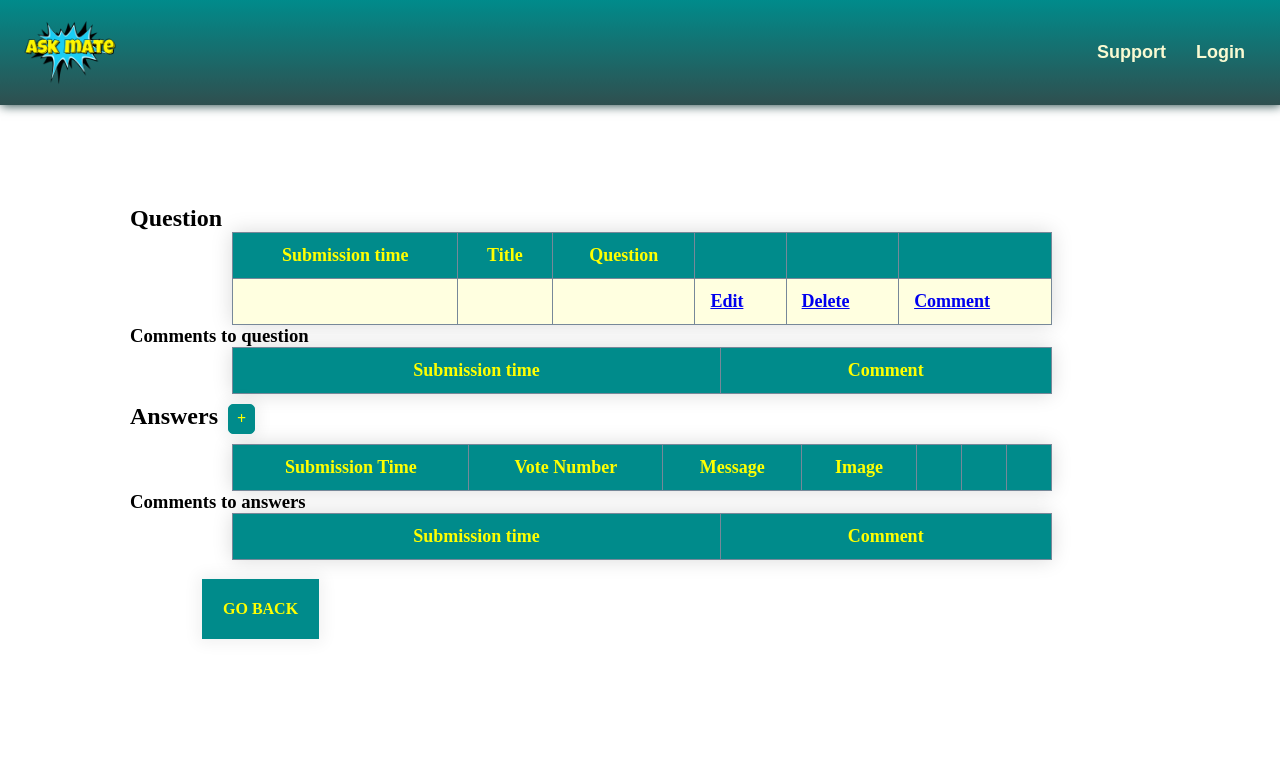
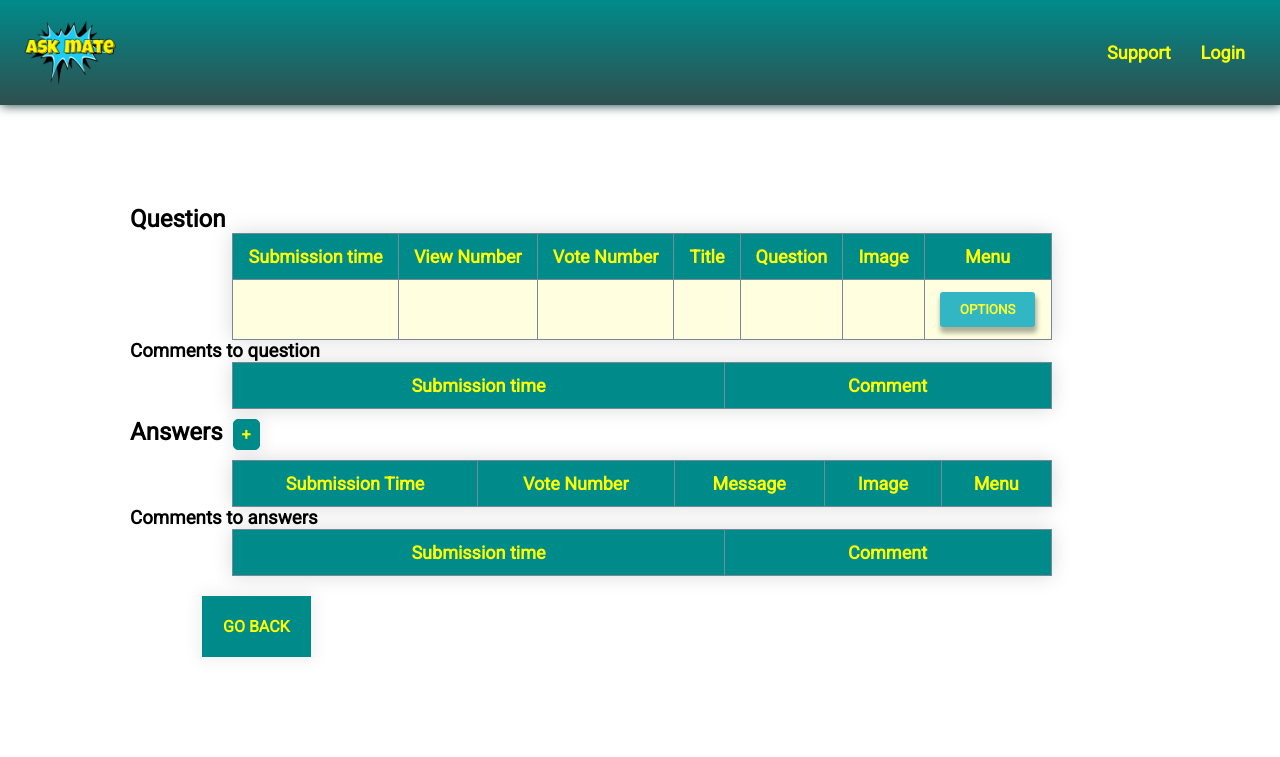
Before and after one commit to CodecoolGlobal/ask-mate-3-python-lillakiraly, a Flask app: template templates/question_form.html in a window 1280 px wide. Shown: the top 757 px of the page. Run offline with Flask 2, Linux system fonts and the light colour scheme; the template is opened without the code that fills it, so the values that code supplies are empty.

Commit message:
Update design and create  dropdown menu add to question form

```diff
--- a/data_manager.py
+++ b/data_manager.py
@@ -41,7 +41,7 @@ def get_answers(cursor, id):
 @database_common.connection_handler
 def display_question_from_id(cursor, id):
     query = """
-        SELECT question.submission_time, question.title, question.message
+        SELECT *
         FROM question
         WHERE id = %(id)s"""
     value = {'id': id}
--- a/server.py
+++ b/server.py
@@ -42,6 +42,9 @@ def display_question(question_id: int):
             submission_time=question_data['submission_time'],
             title=question_data['title'],
             message=question_data['message'],
+            view=question_data['view_number'],
+            vote=question_data['vote_number'],
+            image=question_data['image'],
             answers=answers,
             question_comments=question_comments,
             answer_comments=answer_comments)
--- a/static/style.css
+++ b/static/style.css
@@ -1,6 +1,6 @@
 * {
     box-sizing: border-box;
-    font-family: cursive;
+    font-family: 'Roboto', sans-serif;
 }
 
 /* HTML */
@@ -88,8 +88,8 @@ form {
     display: inline-block;
     padding: 10px 15px;
     text-decoration: none;
-    color: lightgoldenrodyellow;
-    font-family: ProximaNova,Arial,Tahoma,PingFangSC,sans-serif;
+    color: yellow;
+    font-family: 'Roboto', sans-serif;
 }
 
 .nav-item:hover {
@@ -366,3 +366,53 @@ button.filter:active {
     background-color: yellow;
     color: darkcyan;
 }
+
+
+/* Dropdown menu*/
+.dropdown {
+    display: inline-block;
+    position: relative;
+    width: 100%;
+}
+
+.dropdown-content {
+    display: none;
+    position: absolute;
+    width: 100%;
+    overflow: auto;
+    box-shadow: 1px 10px 10px 1px rgba(0,0,0,0.4);
+    background-color: #00A4BD;
+    text-align: center;
+    z-index: 20;
+    opacity: 90%;
+}
+
+.dropdown:hover .dropdown-content {
+    display: block;
+}
+
+.dropdown-content a {
+    display: block;
+    color: whitesmoke;
+    padding: 5px;
+    text-decoration: none;
+}
+
+.dropdown-content a:hover {
+    color: #00A4BD;
+    background-color: yellow;
+}
+
+.dropdown button {
+    font-weight: bold;
+    background-color:#00A4BD;
+    color: yellow;
+    border: 0;
+    border-radius: 3px;
+    padding: 10px 20px 10px 20px;
+    margin: auto;
+    display: flex;
+    opacity: 80%;
+    text-transform: uppercase;
+    box-shadow: 1px 5px 5px 1px rgba(0,0,0,0.4);
+}
--- a/templates/question_form.html
+++ b/templates/question_form.html
@@ -9,22 +9,33 @@
                     <thead>
                         <tr>
                             <td>Submission time</td>
+                            <td>View Number</td>
+                            <td>Vote Number</td>
                             <td>Title</td>
                             <td>Question</td>
-                            <td></td>
-                            <td></td>
-                            <td></td>
+                            <td>Image</td>
+                            <td>Menu</td>
                         </tr>
                     </thead>
                     <tbody>
                         <tr>
                             <td>{{ submission_time }}</td>
+                            <td>{{ view }}</td>
+                            <td>{{ vote }}</td>
                             <td>{{ title }}</td>
                             <td>{{ message }}</td>
+                            <td>{{ image }}</td>
                             {#            <td><img src="{{ url_for('static', filename=question['image']) }}" alt="{{ question['image'] }}" width="50px"></td>#}
-                            <td><a href={{ url_for('edit_question', question_id=question_id) }}>Edit</a></td>
-                            <td><a href={{ url_for('delete_question', question_id=question_id) }}>Delete</a></td>
-                            <td><a href={{ url_for('add_comment_to_question', question_id=question_id) }}>Comment</a></td>
+                            <td>
+                                <div class="dropdown">
+                                    <button>Options</button>
+                                    <div class="dropdown-content">
+                                        <a href="{{ url_for('edit_question', question_id=question_id) }}">Edit</a>
+                                        <a href="{{ url_for('delete_question', question_id=question_id) }}">Delete</a>
+                                        <a href="{{ url_for('add_comment_to_question', question_id=question_id) }}">Comment</a>
+                                    </div>
+                                </div>
+                            </td>
                         </tr>
                     </tbody>
                 </table>
@@ -61,9 +72,7 @@
                             <td>Vote Number</td>
                             <td>Message</td>
                             <td>Image</td>
-                            <td></td>
-                            <td></td>
-                            <td></td>
+                            <td>Menu</td>
                         </tr>
                     </thead>
                     <tbody>
@@ -81,9 +90,16 @@
                         {% else %}
                         <td><img src="{{ url_for('static', filename= answer['image']) }}" alt="{{ answer['image'] }}" width="50px"></td>
                         {% endif %}
-                        <td><a href="{{ url_for('edit_answer', answer_id=answer['id']) }}">Edit</a></td>
-                        <td><a href={{ url_for('delete_answer', answer_id=answer['id']) }}>Delete</a></td>
-                        <td><a href={{ url_for('add_comment_to_answer', answer_id=answer['id']) }}>Comment</a></td>
+                        <td>
+                            <div class="dropdown">
+                                <button>Options</button>
+                                <div class="dropdown-content">
+                                    <a href="{{ url_for('edit_answer', answer_id=answer['id']) }}">Edit</a>
+                                    <a href="{{ url_for('delete_answer', answer_id=answer['id']) }}">Delete</a>
+                                    <a href="{{ url_for('add_comment_to_answer', answer_id=answer['id']) }}">Comment</a>
+                                </div>
+                            </div>
+                        </td>
                     </tr>
                     {% endfor %}
                     </tbody>
--- a/templates/template_site.html
+++ b/templates/template_site.html
@@ -3,6 +3,9 @@
 <head>
     <meta charset="UTF-8">
     <link rel="stylesheet" href="{{ url_for('static', filename='/style.css') }}">
+    <link rel="preconnect" href="https://fonts.googleapis.com">
+    <link rel="preconnect" href="https://fonts.gstatic.com" crossorigin>
+    <link href="https://fonts.googleapis.com/css2?family=Roboto&display=swap" rel="stylesheet">
     <title>{% block title %}{% endblock %}</title>
 </head>
 <body>
```
Also changed, not shown: templates/add_answer.html (+10 -9 lines).
